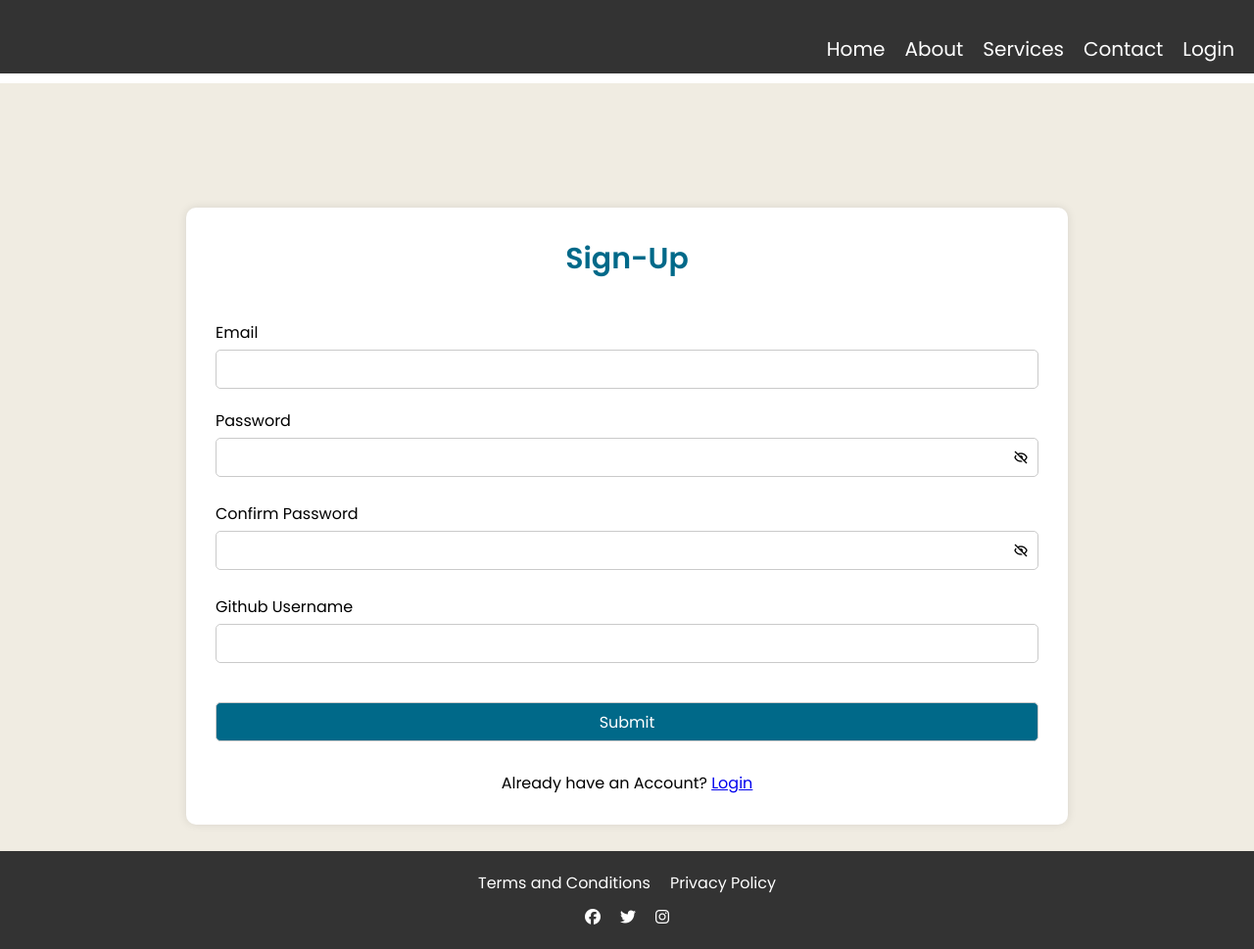
After one commit to dpshah23/Github-Visitor-Info-Admin, a Django app: page /auth/register/ in a window 1280 px wide. The commit adds this page. Shown: the whole page at 98% size. Run offline with Django 4.2, Linux system fonts and the light colour scheme; some libraries are stand-ins or nearby versions.

Commit message:
Added signup

```diff
--- a/auth1/urls.py
+++ b/auth1/urls.py
@@ -4,4 +4,7 @@ from .views import *
 urlpatterns = [
     path('login/',login,name='login'),
     path('logout/',logout,name='logout'),
+    path('validate/',validate,name='validate'),
+    path('register/',signup,name='signup'),
+
 ]
--- a/auth1/views.py
+++ b/auth1/views.py
@@ -11,10 +11,17 @@ from email.mime.multipart import MIMEMultipart
 from email.mime.application import MIMEApplication
 from django.utils import timezone
 from datetime import timedelta
+import random
+import string
 
 # Create your views here.
 
 def validate(request):
+    if 'email12' not in request.session:
+        messages.error(request,'Session Expired')
+        return redirect('/auth/login/')
+
+
     if request.method=="POST":
         otp1=request.POST.get('o1')
         otp2=request.POST.get('o2')
@@ -78,6 +85,7 @@ def login(request):
     if request.method=="POST":
         email=request.POST.get('email')
         password=request.POST.get('password')
+        print(email,password)
 
         try:
             user=Users_main.objects.get(email=email)
@@ -193,3 +201,23 @@ def logout(request):
     request.session.pop('github_username')
     request.session.flush()
     return response
+
+def signup(request):
+    if request.method=="POST":
+        email=request.POST.get('email')
+        password=request.POST.get('password')
+        github_username=request.POST.get('username')
+        try:
+            user=Users_main.objects.get(email=email)
+            messages.error(request,'User already exists')
+            return redirect('/auth/login/')
+        except Users_main.DoesNotExist:
+            unique_link=x = ''.join(random.choice(string.ascii_uppercase + string.ascii_lowercase + string.digits) for _ in range(50))
+            user=Users_main(email=email,github_username=github_username,unique_link=unique_link)
+            user.set_password(password)
+            user.save()
+            messages.success(request,'User Created Successfully')
+            return redirect('/auth/login/')
+
+
+    return render(request,'signup.html')
--- a/redirection/models.py
+++ b/redirection/models.py
@@ -35,8 +35,8 @@ class Visits(models.Model):
     class Meta:
         db_table = 'Visits'
 
-    def __str__(self):
-        # return f"{self.getusername()} visited from {self.city}, {self.state}, {self.country} at {self.timestamp}"
-        return f"{self.city} from {self.country} at {self.timestamp} for {self.getusername()}"
+    # def __str__(self):
+    #     # return f"{self.getusername()} visited from {self.city}, {self.state}, {self.country} at {self.timestamp}"
+    #     return f"{self.city} from {self.country} at {self.timestamp} for {self.getusername()}"
     def getusername(self):
         return Users_main.objects.get(unique_link=self.unique_link).github_username
--- /dev/null
+++ b/static/css/signup.css
@@ -0,0 +1,152 @@
+@import url("https://fonts.googleapis.com/css2?family=Nunito+Sans:ital,opsz,wght@0,6..12,200..1000;1,6..12,200..1000&family=Poppins:ital,wght@0,100;0,200;0,300;0,400;0,500;0,600;0,700;0,800;0,900&display=swap");
+
+* {
+  margin: 0;
+  padding: 0;
+  box-sizing: border-box;
+  font-family: "Poppins", sans-serif;
+}
+
+::selection {
+  background-color: #006989;
+  color: #fff;
+}
+
+.container {
+  min-height: 98vh;
+  width: 100%;
+  display: flex;
+  justify-content: center;
+  align-items: center;
+  background-color: #f0ece2;
+  padding: 20px;
+  overflow: hidden;
+}
+
+.container {
+  max-width: 100vw;
+  overflow: hidden;
+  padding: 20px;
+}
+
+form {
+  width: 90%;
+  max-width: 900px;
+  padding: 30px;
+  border-radius: 10px;
+  background-color: #ffffff;
+  box-shadow: 0 0 10px rgba(0, 0, 0, 0.1);
+  margin-top: 6.3rem;
+}
+
+header {
+  font-size: 30px;
+  font-weight: 600;
+  color: #006989;
+  text-align: center;
+  margin-bottom: 20px;
+}
+
+.form-content {
+  display: flex;
+  flex-direction: column;
+  gap: 20px;
+}
+
+.form-group {
+  display: flex;
+  justify-content: space-between;
+  gap: 10px;
+}
+
+.form-field {
+  display: flex;
+  flex-direction: column;
+  flex: 1;
+}
+
+.form-field label {
+  font-size: 16px;
+  margin-bottom: 5px;
+}
+
+.password-container {
+  position: relative;
+  display: flex;
+  align-items: center;
+}
+
+.password-container .eye-icon {
+  position: absolute;
+  right: 10px;
+  cursor: pointer;
+}
+
+.form-field input,
+.form-field select,
+.form-field button {
+  height: 40px;
+  font-size: 14px;
+  padding: 0 10px;
+  border: 1px solid #cacaca;
+  border-radius: 5px;
+}
+
+.password-container input {
+  padding-right: 35px;
+  width: 100%;
+}
+
+.form-field input:focus,
+.form-field select:focus,
+.form-field button:focus {
+  border: 1px solid #006989;
+}
+
+.form-field button {
+  background-color: #006989;
+  color: #ffffff;
+  cursor: pointer;
+  transition: background-color 0.3s ease;
+  font-size: 16px;
+  margin-top: 20px;
+}
+
+.form-field button:hover {
+  background-color: #037fa4;
+}
+
+.error-message {
+  font-size: 12px;
+  color: red;
+  margin-top: 5px;
+}
+
+.form-link {
+  text-align: center;
+  margin-top: 10px;
+}
+
+.form-link span,
+.form-link a {
+  font-size: 16px;
+}
+
+.form-link a:hover {
+  text-decoration: underline;
+}
+
+@media only screen and (max-width: 768px) {
+  .form-group {
+    flex-direction: column;
+    gap: 15px;
+  }
+
+  .form-field {
+    width: 100%;
+  }
+
+  form {
+    padding: 20px;
+  }
+}
--- /dev/null
+++ b/static/js/sign-up.js
@@ -0,0 +1,38 @@
+function validateForm() {
+    const contactNo = document.getElementById("contact_no").value;
+    const password = document.getElementById("password").value;
+    const confirmPassword = document.getElementById("confirm-password").value;
+
+    let isValid = true;
+
+
+    document.getElementById("passwordError").textContent = "";
+    document.getElementById("confirmPasswordError").textContent = "";
+
+
+
+    if (password !== confirmPassword) {
+      document.getElementById("passwordError").textContent = "Passwords do not match.";
+      document.getElementById("confirmPasswordError").textContent = "Passwords do not match.";
+      isValid = false;
+    }
+
+    return isValid;
+  }
+
+  document.getElementById("signupForm").addEventListener("submit", function (event) {
+    if (!validateForm()) {
+      event.preventDefault();
+    }
+  });
+
+  function togglePassword(fieldId, icon) {
+    const field = document.getElementById(fieldId);
+    if (field.type === "password") {
+      field.type = "text";
+      icon.classList.replace("bx-hide", "bx-show");
+    } else {
+      field.type = "password";
+      icon.classList.replace("bx-show", "bx-hide");
+    }
+  }
--- a/templates/login.html
+++ b/templates/login.html
@@ -40,7 +40,7 @@
             </form>
             <div class="form-link">
                 <!--Use this to Register New account-->
-                <span>Don't have an Account ?</span> <a href="/auth/signup" class="signup-link">Signup</a>
+                <span>Don't have an Account ?</span> <a href="/auth/register" class="signup-link">Signup</a>
             </div>
         </div>
     </div>
--- /dev/null
+++ b/templates/signup.html
@@ -0,0 +1,69 @@
+{% extends "base.html" %}
+{% block title %}Signup {% endblock title %}
+{% block body %}
+<link rel="stylesheet" href="/static/css/signup.css">
+{% if messages %}
+  {% for message in messages %}
+    <div class="custom-alert custom-alert-{{ message.tags }}">
+      {{ message }}
+      <span class="close-btn" onclick="this.parentElement.style.display='none';">&times;</span>
+    </div>
+  {% endfor %}
+{% endif %}
+
+<link rel="stylesheet" href="/static/css/Sign-up.css">
+<link href='https://unpkg.com/boxicons@2.1.4/css/boxicons.min.css' rel='stylesheet'>
+
+<section class="container">
+    <form id="signupForm" action="" method="post" onsubmit="return validateForm()">
+        <div class="form-content">
+            <header>Sign-Up</header>
+            {% csrf_token %}
+
+                <div class="form-field">
+                    <label for="name">Email</label>
+                    <input type="text" id="name" name="email" class="input" required>
+                </div>
+                <div class="form-field">
+                    <label for="password">Password</label>
+                    <div class="password-container">
+                        <input type="password" id="password" name="password" class="password" required>
+                        <i class='bx bx-hide eye-icon' onclick="togglePassword('password', this)"></i>
+                    </div>
+                    <div class="error-message" id="passwordError"></div>
+                </div>
+
+
+            <div class="form-field">
+                    <label for="confirm-password">Confirm Password</label>
+                    <div class="password-container">
+                        <input type="password" id="confirm-password" name="confirm-password" class="password" required>
+                        <i class='bx bx-hide eye-icon' onclick="togglePassword('confirm-password', this)"></i>
+                    </div>
+                    <div class="error-message" id="confirmPasswordError"></div>
+                </div>
+
+
+                <div class="form-field">
+                    <label for="email">Github Username</label>
+                    <input type="text" id="username" name="username" class="input" required>
+                </div>
+
+
+            <div class="form-group">
+                <div class="form-field">
+                    <button type="submit">Submit</button>
+                </div>
+            </div>
+            <!--If user has already registered to service , login from here-->
+            <div class="form-link">
+                <span>Already have an Account?</span>
+                <a href="/auth/login" class="signup-link">Login</a>
+            </div>
+        </div>
+    </form>
+</section>
+
+<script src="/static/js/sign-up.js"></script>
+
+{% endblock body %}
```
